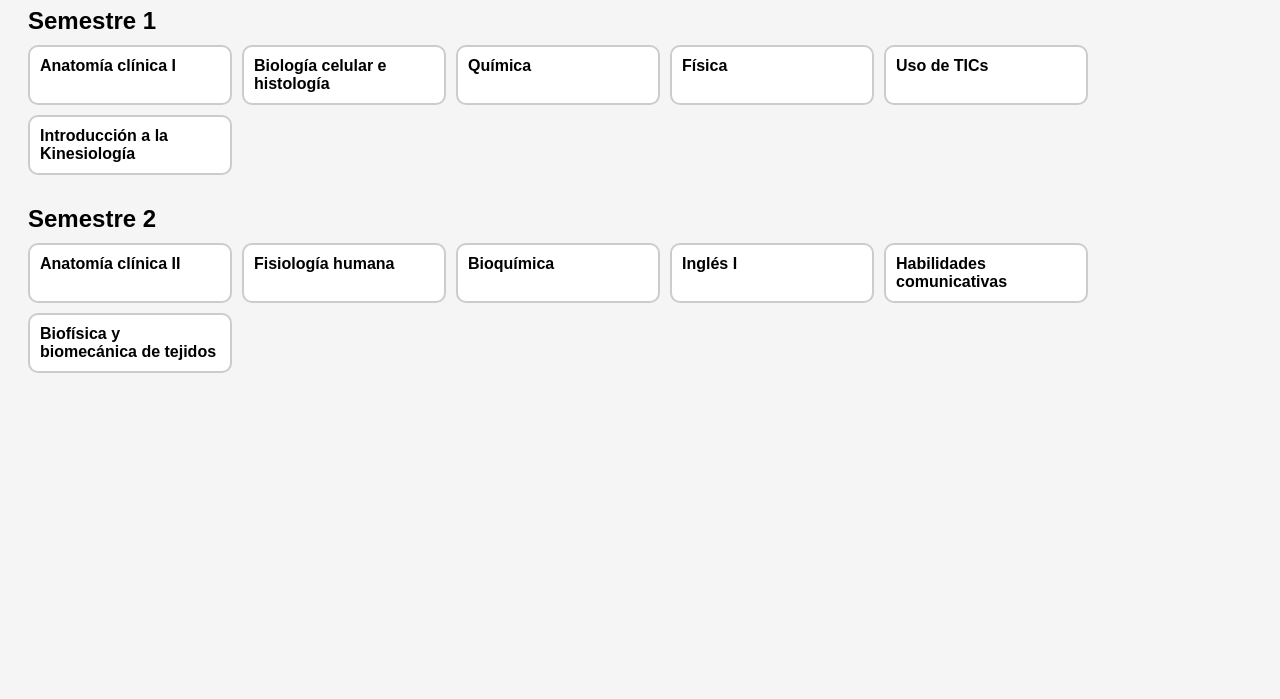
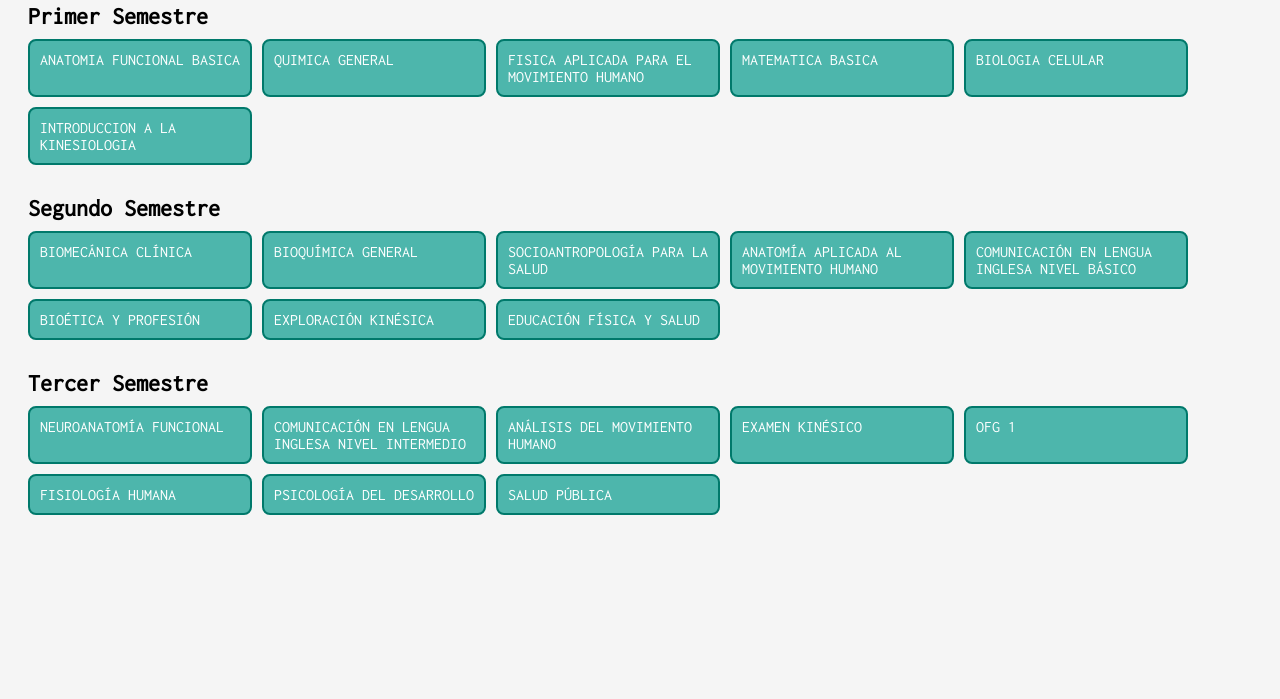
Before and after one commit to nokiiiisi/malla-interactiva-kine, a plain HTML site: page index.html in a window 1280 px wide. Shown: the part 101-800 px from the top of the page. Drawn offline with Linux system fonts and the light colour scheme.

Commit message:
Update index.html

```diff
--- a/index.html
+++ b/index.html
@@ -3,89 +3,57 @@
 <head>
   <meta charset="UTF-8">
   <title>Malla Interactiva – Kinesiología UACh</title>
-  <style>
-    body { font-family: Arial, sans-serif; background: #f5f5f5; padding: 20px; }
-    h1 { text-align: center; }
-    .semestre { margin-bottom: 30px; }
-    .semestre h2 { margin-bottom: 10px; }
-    .ramos { display: flex; gap: 10px; flex-wrap: wrap; }
-    .ramo { background: #fff; border: 2px solid #ccc; padding: 10px;
-            width: 180px; border-radius: 10px; position: relative;
-            cursor: pointer; transition: transform 0.2s ease; }
-    .ramo:hover { transform: scale(1.05); }
-    .aprobado { border-color: green; background: #e0ffe0; }
-    .pendiente { border-color: #ccc; }
-    .tooltip { visibility: hidden; background: black; color: #fff;
-               padding: 5px; border-radius: 5px; position: absolute;
-               z-index: 1; bottom: 110%; left: 50%;
-               transform: translateX(-50%); font-size: 12px;
-               white-space: nowrap; }
-    .ramo:hover .tooltip { visibility: visible; }
-  </style>
+  <link rel="stylesheet" href="style.css">
 </head>
 <body>
 
 <h1>Malla Interactiva – Kinesiología UACh</h1>
 
-<div class="semestre">
-  <h2>Semestre 1</h2>
-  <div class="ramos">
-    <div class="ramo pendiente">
-      <strong>Anatomía clínica I</strong>
-      <div class="tooltip">Créditos: –</div>
+<div id="malla">
+  <!-- Semestre 1 -->
+  <div class="semestre">
+    <h2>Primer Semestre</h2>
+    <div class="ramos">
+      <div class="ramo" data-id="anatomia1">ANATOMIA FUNCIONAL BASICA</div>
+      <div class="ramo" data-id="quimica">QUIMICA GENERAL</div>
+      <div class="ramo" data-id="fisica">FISICA APLICADA PARA EL MOVIMIENTO HUMANO</div>
+      <div class="ramo" data-id="matematica">MATEMATICA BASICA</div>
+      <div class="ramo" data-id="biologia">BIOLOGIA CELULAR</div>
+      <div class="ramo" data-id="intro">INTRODUCCION A LA KINESIOLOGIA</div>
     </div>
-    <div class="ramo pendiente">
-      <strong>Biología celular e histología</strong>
-      <div class="tooltip">Créditos: –</div>
+  </div>
+
+  <!-- Semestre 2 -->
+  <div class="semestre">
+    <h2>Segundo Semestre</h2>
+    <div class="ramos">
+      <div class="ramo" data-id="biomecanica" data-prerqs="fisica,matematica">BIOMECÁNICA CLÍNICA</div>
+      <div class="ramo" data-id="bioquimica" data-prerqs="quimica,biologia">BIOQUÍMICA GENERAL</div>
+      <div class="ramo" data-id="socio">SOCIOANTROPOLOGÍA PARA LA SALUD</div>
+      <div class="ramo" data-id="anatomia2" data-prerqs="anatomia1">ANATOMÍA APLICADA AL MOVIMIENTO HUMANO</div>
+      <div class="ramo" data-id="ingles1">COMUNICACIÓN EN LENGUA INGLESA NIVEL BÁSICO</div>
+      <div class="ramo" data-id="bioetica">BIOÉTICA Y PROFESIÓN</div>
+      <div class="ramo" data-id="exploracion" data-prerqs="anatomia1">EXPLORACIÓN KINÉSICA</div>
+      <div class="ramo" data-id="efsalud">EDUCACIÓN FÍSICA Y SALUD</div>
     </div>
-    <div class="ramo pendiente">
-      <strong>Química</strong>
-      <div class="tooltip">Créditos: –</div>
-    </div>
-    <div class="ramo pendiente">
-      <strong>Física</strong>
-      <div class="tooltip">Créditos: –</div>
-    </div>
-    <div class="ramo pendiente">
-      <strong>Uso de TICs</strong>
-      <div class="tooltip">Créditos: –</div>
-    </div>
-    <div class="ramo pendiente">
-      <strong>Introducción a la Kinesiología</strong>
-      <div class="tooltip">Créditos: –</div>
+  </div>
+
+  <!-- Semestre 3 -->
+  <div class="semestre">
+    <h2>Tercer Semestre</h2>
+    <div class="ramos">
+      <div class="ramo" data-id="neuro" data-prerqs="anatomia2">NEUROANATOMÍA FUNCIONAL</div>
+      <div class="ramo" data-id="ingles2" data-prerqs="ingles1">COMUNICACIÓN EN LENGUA INGLESA NIVEL INTERMEDIO</div>
+      <div class="ramo" data-id="analisis" data-prerqs="biomecanica">ANÁLISIS DEL MOVIMIENTO HUMANO</div>
+      <div class="ramo" data-id="examen" data-prerqs="exploracion">EXAMEN KINÉSICO</div>
+      <div class="ramo" data-id="ofg1">OFG 1</div>
+      <div class="ramo" data-id="fisiologia" data-prerqs="anatomia2,bioquimica">FISIOLOGÍA HUMANA</div>
+      <div class="ramo" data-id="psico">PSICOLOGÍA DEL DESARROLLO</div>
+      <div class="ramo" data-id="saludpub" data-prerqs="socio">SALUD PÚBLICA</div>
     </div>
   </div>
 </div>
 
-<div class="semestre">
-  <h2>Semestre 2</h2>
-  <div class="ramos">
-    <div class="ramo pendiente">
-      <strong>Anatomía clínica II</strong>
-      <div class="tooltip">Prerrequisito: Anatomía clínica I</div>
-    </div>
-    <div class="ramo pendiente">
-      <strong>Fisiología humana</strong>
-      <div class="tooltip">Prerrequisito: Biología celular</div>
-    </div>
-    <div class="ramo pendiente">
-      <strong>Bioquímica</strong>
-      <div class="tooltip">Prerrequisito: Química</div>
-    </div>
-    <div class="ramo pendiente">
-      <strong>Inglés I</strong>
-      <div class="tooltip">Créditos: –</div>
-    </div>
-    <div class="ramo pendiente">
-      <strong>Habilidades comunicativas</strong>
-      <div class="tooltip">Créditos: –</div>
-    </div>
-    <div class="ramo pendiente">
-      <strong>Biofísica y biomecánica de tejidos</strong>
-      <div class="tooltip">Prerrequisito: Física</div>
-    </div>
-  </div>
-</div>
-
+<script src="script.js"></script>
 </body>
 </html>
```
